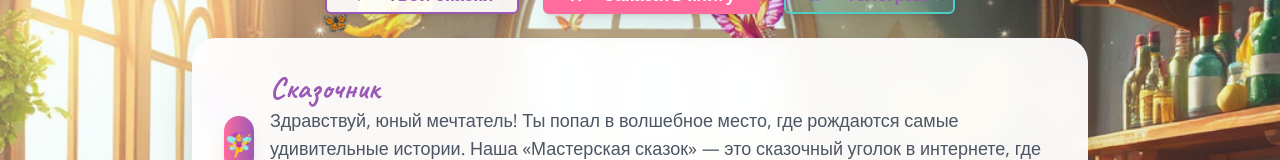
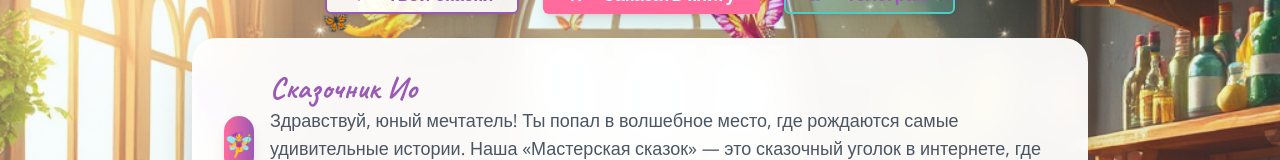
Before and after one commit to pr-poehali-dev/fairy-tale-workshop-app, a React (Vite) app: page / in a window 1280 px wide. Shown: the part 154-314 px from the top of the page. Built offline with nearby package versions, Linux system fonts and the light colour scheme.

Commit message:
Обновление 1 компонентов

```diff
--- a/src/pages/Index.tsx
+++ b/src/pages/Index.tsx
@@ -152,7 +152,7 @@ export default function Index() {
                   <span className="text-white text-2xl">🧚‍♀️</span>
                 </div>
                 <div>
-                  <h2 className="font-caveat text-3xl font-bold text-enchanted-purple">Сказочник</h2>
+                  <h2 className="font-caveat text-3xl font-bold text-enchanted-purple">Сказочник Ио</h2>
                   <p className="text-lg text-gray-600 font-sans">Здравствуй, юный мечтатель! Ты попал в волшебное место, где рождаются самые удивительные истории. Наша «Мастерская сказок» — это сказочный уголок в интернете, где живёт Ио - сказочник. Это добрый дух, который умеет придумывать приключения, и он очень хочет подружиться с тобой!</p>
                 </div>
               </div>
```
